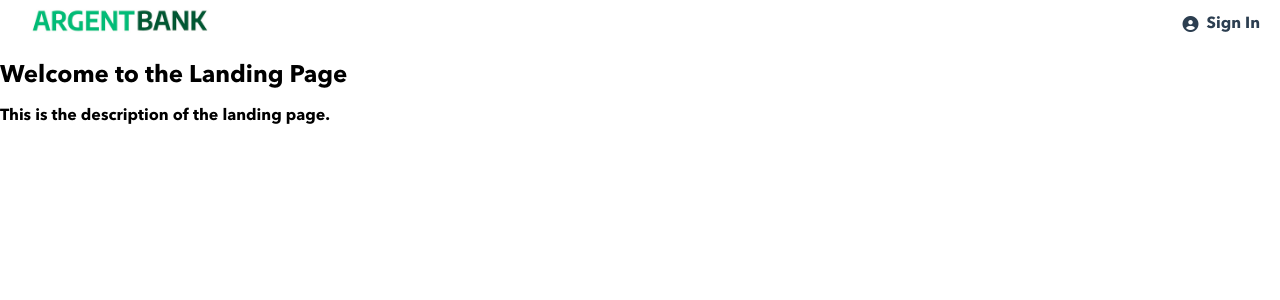
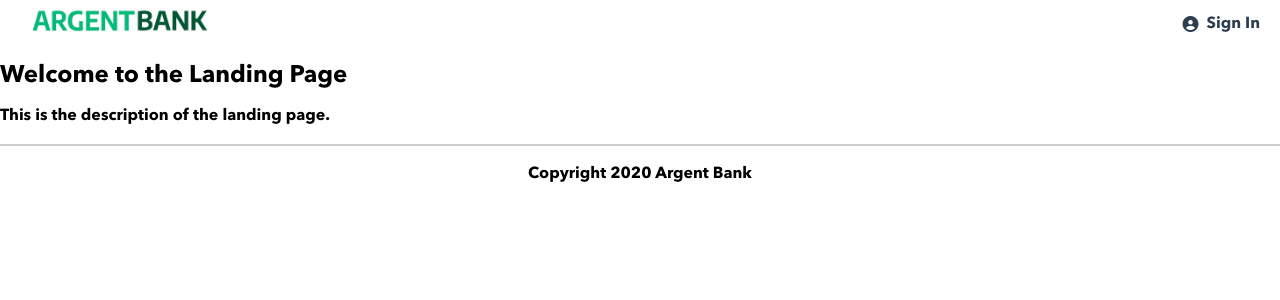
Before and after one commit to luisgarcia96/argent-bank, a React (Vite) app: page / in a window 1280 px wide. Shown: the top 300 px of the page. Built offline with nearby package versions, Linux system fonts and the light colour scheme.

Commit message:
Create Footer

```diff
--- a/src/App.tsx
+++ b/src/App.tsx
@@ -2,6 +2,7 @@ import AppRouter from "./router";
 import { BrowserRouter } from "react-router-dom";
 import Header from "./layouts/Header/Header";
 import "./styles/main.scss";
+import Footer from "./layouts/Footer/Footer";
 
 function App() {
 	return (
@@ -11,6 +12,7 @@ function App() {
 				<main>
 					<AppRouter />
 				</main>
+				<Footer />
 			</BrowserRouter>
 		</div>
 	);
--- /dev/null
+++ b/src/layouts/Footer/Footer.module.scss
@@ -0,0 +1,9 @@
+@use "../../styles/abstracts" as v;
+
+.footer {
+	width: 100%;
+	display: flex;
+	justify-content: center;
+	align-items: center;
+	border-top: 2px solid #ccc;
+}
--- /dev/null
+++ b/src/layouts/Footer/Footer.tsx
@@ -0,0 +1,13 @@
+import React from "react";
+
+import styles from "./Footer.module.scss";
+
+const Footer: React.FC = () => {
+	return (
+		<footer className={styles.footer}>
+			<p>Copyright 2020 Argent Bank</p>
+		</footer>
+	);
+};
+
+export default Footer;
```
